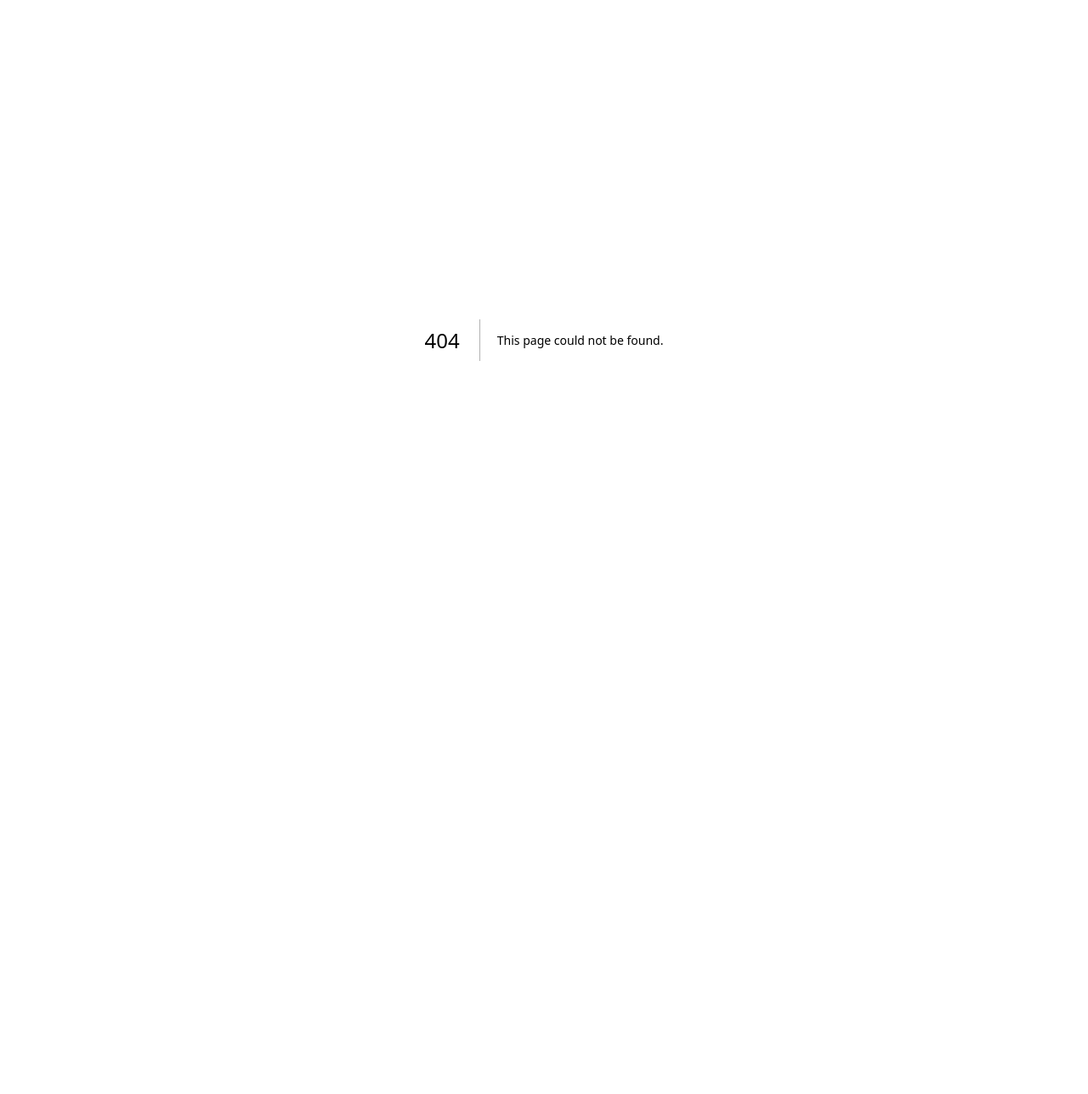
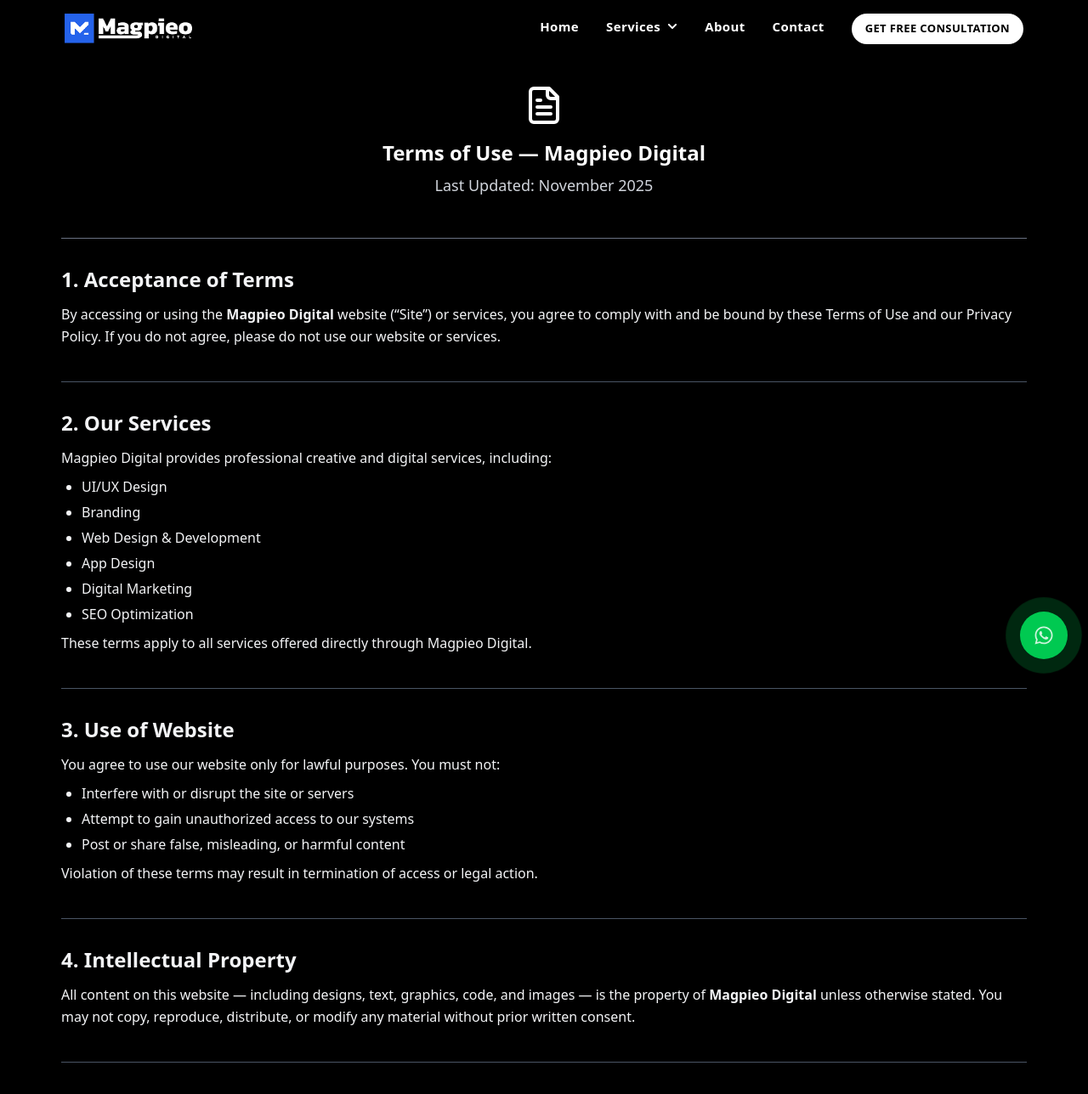
Before and after one commit to magpieo/magpieo-digital, a Next.js app: page /terms-of-use in a window 1280 px wide. Before the commit this address had no page. Shown: the top 1288 px of the page at 85% size. Before the commit the page ends 800 px from the top, so only its background shows below. Built offline with nearby package versions, Linux system fonts and the light colour scheme.

Commit message:
merge for updated

```diff
--- a/src/app/(MainLayout)/privacy-policy/page.tsx
+++ b/src/app/(MainLayout)/privacy-policy/page.tsx
@@ -20,7 +20,7 @@ const Page = () => {
           Privacy Policy - Magpieo Digital
         </h1>
         <p className="text-base sm:text-lg text-gray-300">
-          Effective Date: January 2025 — Last Updated: November 2025
+          Last Updated: November 2025
         </p>
       </motion.div>
 
--- /dev/null
+++ b/src/app/(MainLayout)/terms-of-use/page.tsx
@@ -0,0 +1,273 @@
+"use client";
+import React from "react";
+import { motion } from "framer-motion";
+import { FileText } from "lucide-react";
+
+const Page = () => {
+  return (
+    <div className="max-w-6xl mx-auto px-4 md:px-2 pt-8 pb-16 text-white">
+      {/* Header Section */}
+      <motion.div
+        initial={{ opacity: 0, y: -20 }}
+        animate={{ opacity: 1, y: 0 }}
+        transition={{ duration: 0.5 }}
+        className="text-center mb-12"
+      >
+        <div className="flex justify-center mb-4">
+          <FileText className="w-12 h-12 text-white" />
+        </div>
+        <h1 className="text-2xl md:text-4xl lg:text-2xl font-medium md:font-bold mb-2 text-white">
+          Terms of Use — Magpieo Digital
+        </h1>
+        <p className="text-base sm:text-lg text-gray-300">
+         Last Updated: November 2025
+        </p>
+      </motion.div>
+
+      <div className="h-[1px] w-full bg-gray-500 my-8" />
+
+      {/* Content Section */}
+      <motion.div
+        initial={{ opacity: 0 }}
+        animate={{ opacity: 1 }}
+        transition={{ delay: 0.3 }}
+        className="space-y-10 leading-relaxed text-gray-100"
+      >
+        {/* 1 */}
+        <section>
+          <h2 className="text-2xl font-medium md:font-bold mb-3">
+            1. Acceptance of Terms
+          </h2>
+          <p>
+            By accessing or using the <strong>Magpieo Digital</strong> website
+            (“Site”) or services, you agree to comply with and be bound by these
+            Terms of Use and our Privacy Policy. If you do not agree, please do
+            not use our website or services.
+          </p>
+        </section>
+
+        <div className="h-[1px] w-full bg-gray-600 my-8" />
+
+        {/* 2 */}
+        <section>
+          <h2 className="text-2xl font-medium md:font-bold mb-3">
+            2. Our Services
+          </h2>
+          <p>
+            Magpieo Digital provides professional creative and digital services,
+            including:
+          </p>
+          <ul className="list-disc ml-6 mt-2 space-y-1">
+            <li>UI/UX Design</li>
+            <li>Branding</li>
+            <li>Web Design & Development</li>
+            <li>App Design</li>
+            <li>Digital Marketing</li>
+            <li>SEO Optimization</li>
+          </ul>
+          <p className="mt-2">
+            These terms apply to all services offered directly through Magpieo
+            Digital.
+          </p>
+        </section>
+
+        <div className="h-[1px] w-full bg-gray-600 my-8" />
+
+        {/* 3 */}
+        <section>
+          <h2 className="text-2xl font-medium md:font-bold mb-3">
+            3. Use of Website
+          </h2>
+          <p>You agree to use our website only for lawful purposes. You must not:</p>
+          <ul className="list-disc ml-6 mt-2 space-y-1">
+            <li>Interfere with or disrupt the site or servers</li>
+            <li>Attempt to gain unauthorized access to our systems</li>
+            <li>Post or share false, misleading, or harmful content</li>
+          </ul>
+          <p className="mt-2">
+            Violation of these terms may result in termination of access or legal action.
+          </p>
+        </section>
+
+        <div className="h-[1px] w-full bg-gray-600 my-8" />
+
+        {/* 4 */}
+        <section>
+          <h2 className="text-2xl font-medium md:font-bold mb-3">
+            4. Intellectual Property
+          </h2>
+          <p>
+            All content on this website — including designs, text, graphics, code, and
+            images — is the property of <strong>Magpieo Digital</strong> unless
+            otherwise stated. You may not copy, reproduce, distribute, or modify
+            any material without prior written consent.
+          </p>
+        </section>
+
+        <div className="h-[1px] w-full bg-gray-600 my-8" />
+
+        {/* 5 */}
+        <section>
+          <h2 className="text-2xl font-medium md:font-bold mb-3">
+            5. Client Projects & Deliverables
+          </h2>
+          <ul className="list-disc ml-6 space-y-1">
+            <li>
+              All creative work remains Magpieo Digital’s property until full payment is
+              received.
+            </li>
+            <li>
+              Upon full payment, ownership of final deliverables transfers to the
+              client, unless otherwise agreed.
+            </li>
+            <li>
+              Magpieo Digital reserves the right to display completed projects in its
+              portfolio unless prohibited by NDA.
+            </li>
+          </ul>
+        </section>
+
+        <div className="h-[1px] w-full bg-gray-600 my-8" />
+
+        {/* 6 */}
+        <section>
+          <h2 className="text-2xl font-medium md:font-bold mb-3">
+            6. Confidentiality
+          </h2>
+          <p>
+            We maintain strict confidentiality for all project data, creative assets,
+            and business information shared by our clients. No client data will be
+            disclosed outside of the project scope without explicit consent.
+          </p>
+        </section>
+
+        <div className="h-[1px] w-full bg-gray-600 my-8" />
+
+        {/* 7 */}
+        <section>
+          <h2 className="text-2xl font-medium md:font-bold mb-3">
+            7. Payments & Refunds
+          </h2>
+          <p>
+            Payments must be made according to the agreed proposal or invoice. All
+            payments are final once a project begins. Refunds are only considered under
+            exceptional circumstances at Magpieo Digital’s discretion.
+          </p>
+          <p className="mt-2">
+            Milestone-based projects will require partial payments upon completion of
+            each stage.
+          </p>
+        </section>
+
+        <div className="h-[1px] w-full bg-gray-600 my-8" />
+
+        {/* 8 */}
+        <section>
+          <h2 className="text-2xl font-medium md:font-bold mb-3">
+            8. Revisions
+          </h2>
+          <p>
+            The number of revisions will be defined in the project agreement. Additional
+            changes beyond the agreed scope may incur extra charges.
+          </p>
+        </section>
+
+        <div className="h-[1px] w-full bg-gray-600 my-8" />
+
+        {/* 9–15 */}
+        <section>
+          <h2 className="text-2xl font-medium md:font-bold mb-3">9. Termination</h2>
+          <p>
+            Either party may terminate a project with written notice. In case of
+            termination, the client will be billed for all completed work up to that
+            date, and deliverables will be handed over after payment.
+          </p>
+        </section>
+
+        <div className="h-[1px] w-full bg-gray-600 my-8" />
+
+        <section>
+          <h2 className="text-2xl font-medium md:font-bold mb-3">
+            10. Limitation of Liability
+          </h2>
+          <p>
+            Magpieo Digital shall not be liable for any indirect, incidental, or
+            consequential damages arising from service use or third-party integrations.
+            Our total liability will not exceed the amount paid for the specific
+            service.
+          </p>
+        </section>
+
+        <div className="h-[1px] w-full bg-gray-600 my-8" />
+
+        <section>
+          <h2 className="text-2xl font-medium md:font-bold mb-3">
+            11. Third-Party Links
+          </h2>
+          <p>
+            Our website may include links to third-party websites or tools. Magpieo
+            Digital is not responsible for external content, policies, or practices.
+          </p>
+        </section>
+
+        <div className="h-[1px] w-full bg-gray-600 my-8" />
+
+        <section>
+          <h2 className="text-2xl font-medium md:font-bold mb-3">
+            12. Dispute Resolution
+          </h2>
+          <p>
+            In the event of a dispute, both parties agree to attempt resolution through
+            discussion before legal action. If unresolved, the dispute shall be subject
+            to Dhaka, Bangladesh jurisdiction.
+          </p>
+        </section>
+
+        <div className="h-[1px] w-full bg-gray-600 my-8" />
+
+        <section>
+          <h2 className="text-2xl font-medium md:font-bold mb-3">13. Governing Law</h2>
+          <p>These Terms are governed by the laws of Bangladesh.</p>
+        </section>
+
+        <div className="h-[1px] w-full bg-gray-600 my-8" />
+
+        <section>
+          <h2 className="text-2xl font-medium md:font-bold mb-3">14. Changes to Terms</h2>
+          <p>
+            We may update these Terms periodically. Continued use of our website
+            constitutes acceptance of any updated terms.
+          </p>
+        </section>
+
+        <div className="h-[1px] w-full bg-gray-600 my-8" />
+
+        <section>
+          <h2 className="text-2xl font-medium md:font-bold mb-3">15. Contact Us</h2>
+          <p>
+            For inquiries related to these Terms or our services:
+            <br />
+            📩{" "}
+            <a
+              href="mailto:hello@magpieo.com"
+              className="text-white font-medium hover:underline"
+            >
+              hello@magpieo.com
+            </a>
+            <br />
+            🌐{" "}
+            <a
+              href="https://www.magpieo.com"
+              target="_blank"
+              className="text-white font-medium hover:underline"
+            >
+              www.magpieo.com
+            </a>
+          </p>
+        </section>
+      </motion.div>
+    </div>
+  );
+};
+
+export default Page;
--- a/src/app/components/shared/Navbar.tsx
+++ b/src/app/components/shared/Navbar.tsx
@@ -1,6 +1,4 @@
 /* eslint-disable @typescript-eslint/no-explicit-any */
-
-
 
 "use client";
 
@@ -24,15 +22,22 @@ const menuItems = [
     submenu: [
       { name: "Branding", path: "/services/branding", image: branding },
       { name: "UI/UX Design", path: "/services/ui-ux-design", image: ui },
-      { name: "Web Development", path: "/services/web-development", image: web },
+      {
+        name: "Web Development",
+        path: "/services/web-development",
+        image: web,
+      },
       { name: "App Design", path: "/services/app-design", image: app },
-      { name: "Digital Marketing", path: "/services/digital-marketing", image: marketing },
+      {
+        name: "Digital Marketing",
+        path: "/services/digital-marketing",
+        image: marketing,
+      },
     ],
   },
   { name: "About", path: "/about" },
   { name: "Contact", path: "/contact" },
 ];
-
 
 const Navbar = () => {
   const [menuOpen, setMenuOpen] = useState(false);
@@ -134,9 +139,9 @@ const Navbar = () => {
                       : "opacity-0 invisible translate-y-5"
                   }`}
                 >
-                  <div className="flex h-full">
+                  <div className="flex h-full  ">
                     {/* Left Side - Image */}
-                    <div className="w-1/2 relative overflow-hidden flex items-center justify-center rounded-l-2xl">
+                    <div className="w-1/2 relative overflow-hidden flex items-center justify-center rounded-l-2xl  ">
                       {hoveredService ? (
                         <Image
                           src={hoveredService.image}
```
